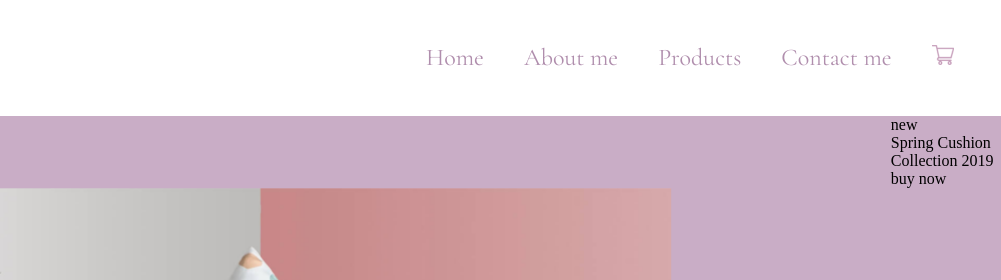
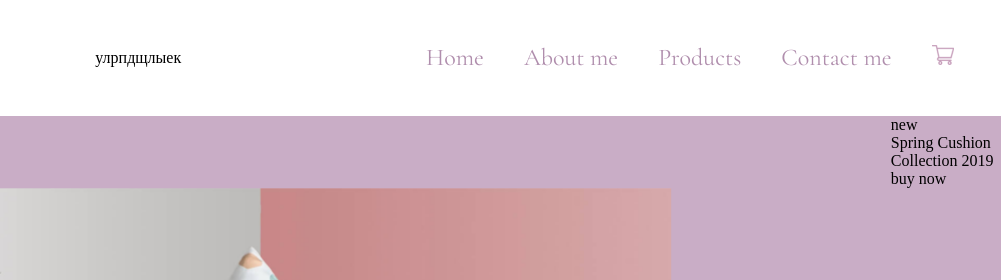
Before and after one commit to Agnehska/test_test, a plain HTML site: page index.html in a window 1280 px wide. Shown: the top 280 px of the page, 279-1280 px from the left. Drawn offline with nearby package versions, Linux system fonts and the light colour scheme.

Commit message:
sdnbjknfbknfd

```diff
--- a/index.html
+++ b/index.html
@@ -19,7 +19,7 @@
 <!--        <p>Здесь произошли изменения в ветке FirstBranch</p>-->
 <!--        <p>Еще изменения</p>-->
 <!--        Изменение номер 2 -->
-
+улрпдщлыек
         <nav class="menu">
             <ul class="menu__list">
                 <li class="menu__item">
```
